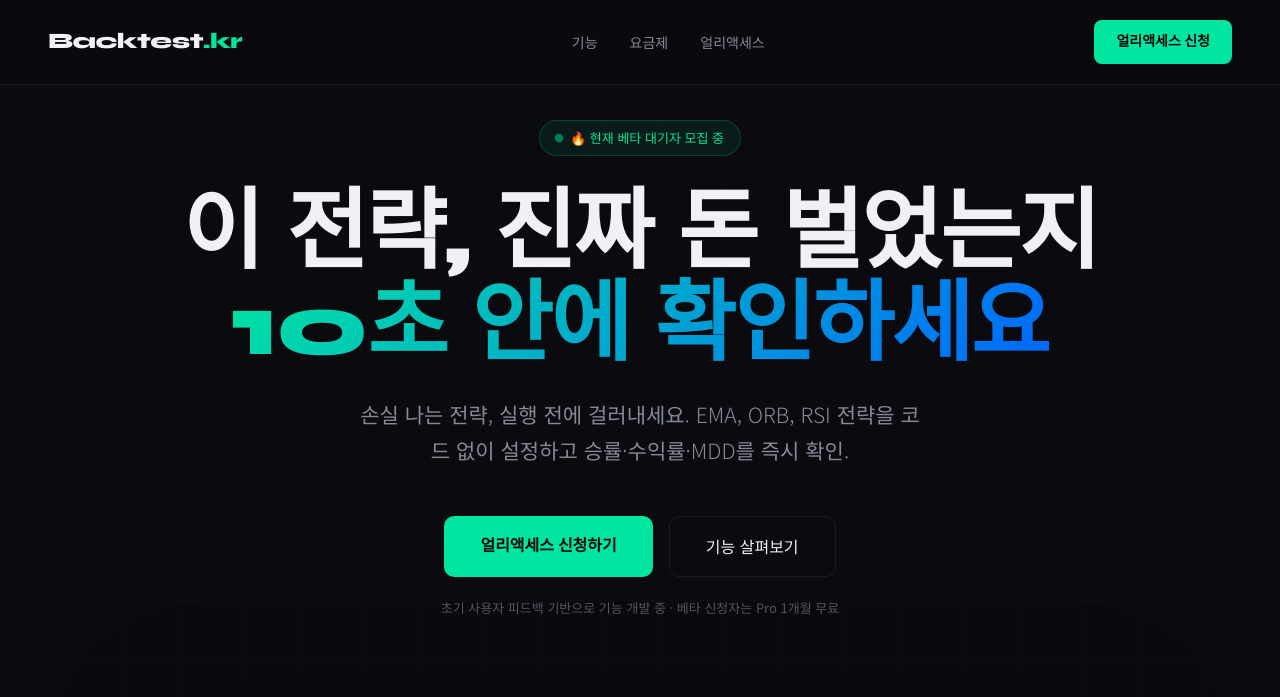
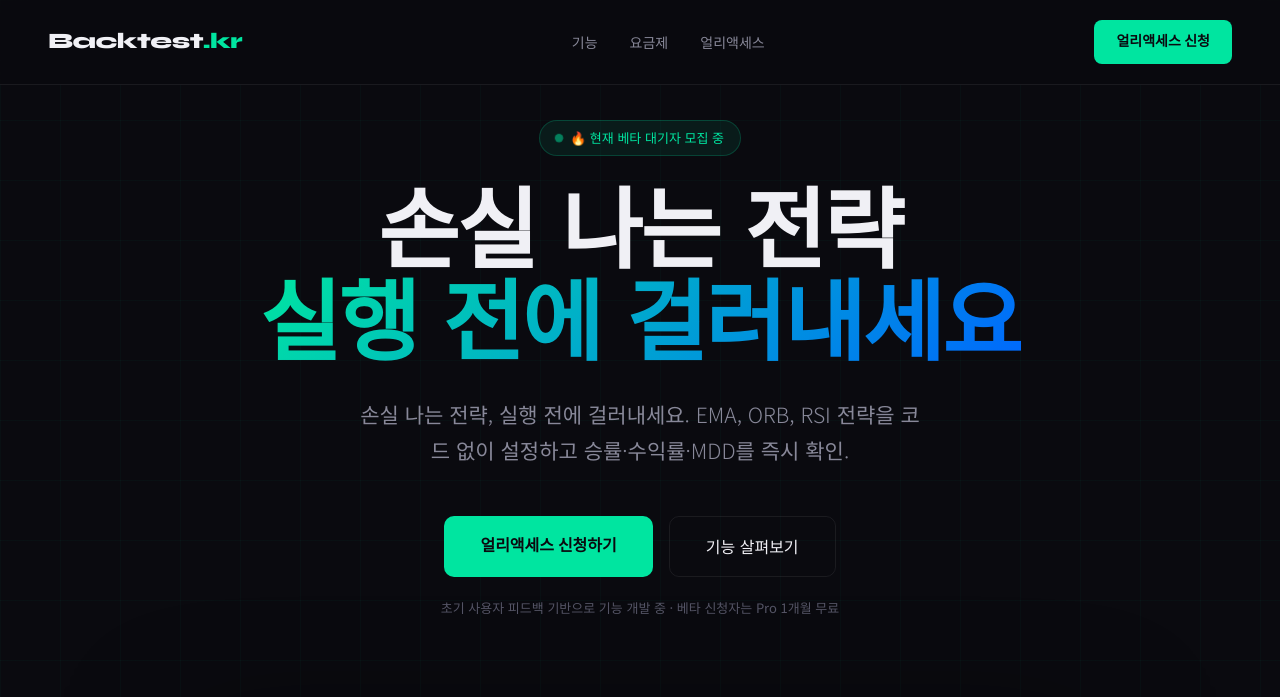
Before and after one commit to backtest-jin/backtest-kr, a plain HTML site: page index.html in a window 1280 px wide. Shown: the top 697 px of the page. Drawn offline with Linux system fonts and the light colour scheme.

Commit message:
Update index.html

```diff
--- a/index.html
+++ b/index.html
@@ -404,7 +404,7 @@
 <!-- 히어로 -->
 <div class="hero">
   <div class="hero-badge">🔥 현재 베타 대기자 모집 중</div>
-  <h1>이 전략, 진짜 돈 벌었는지<br><em>10초 안에 확인하세요</em></h1>
+  <h1>손실 나는 전략<br><em>실행 전에 걸러내세요</em></h1>
   <p>손실 나는 전략, 실행 전에 걸러내세요. EMA, ORB, RSI 전략을 코드 없이 설정하고 승률·수익률·MDD를 즉시 확인.</p>
   <div class="hero-btns">
     <a href="#cta" class="btn-primary">얼리액세스 신청하기</a>
```
